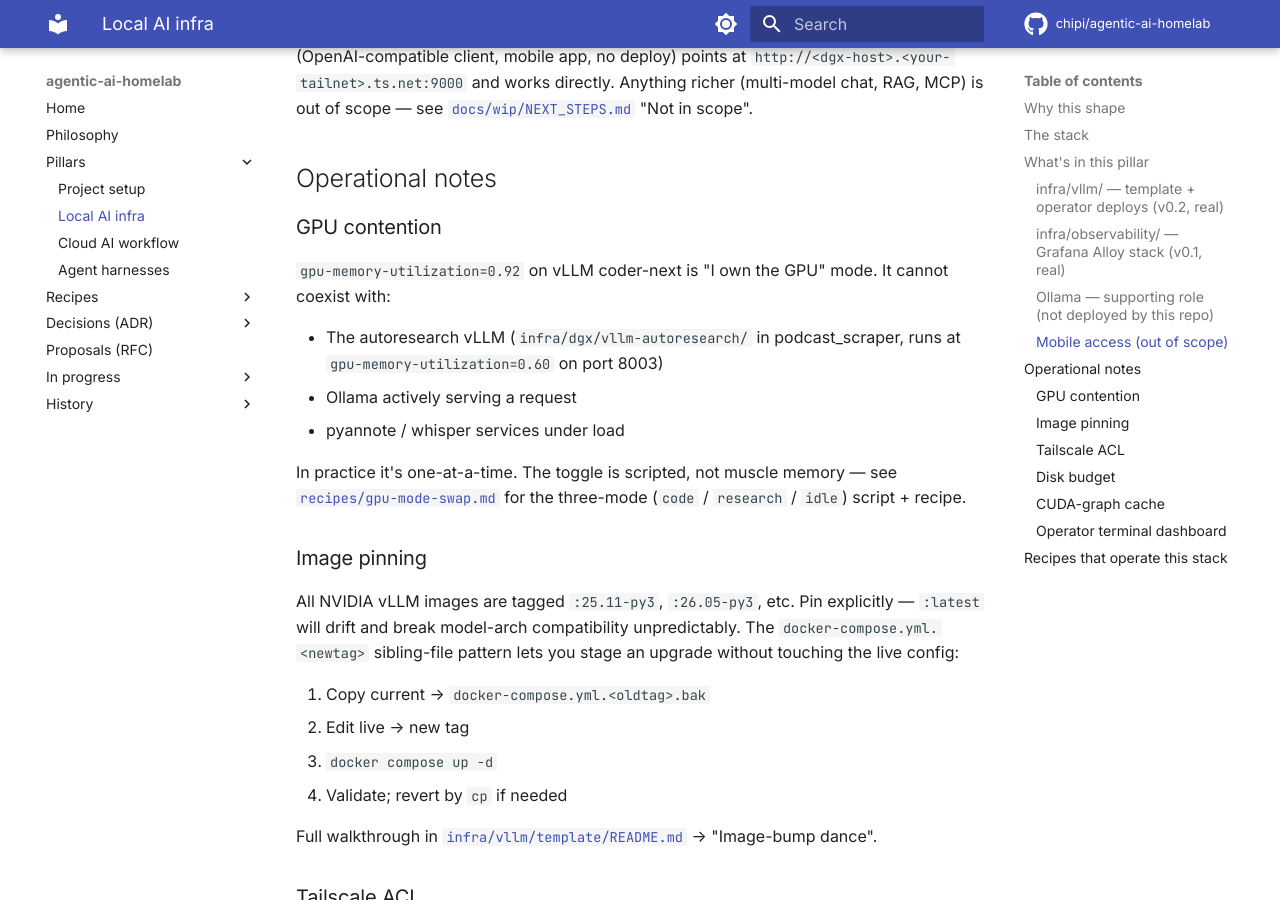
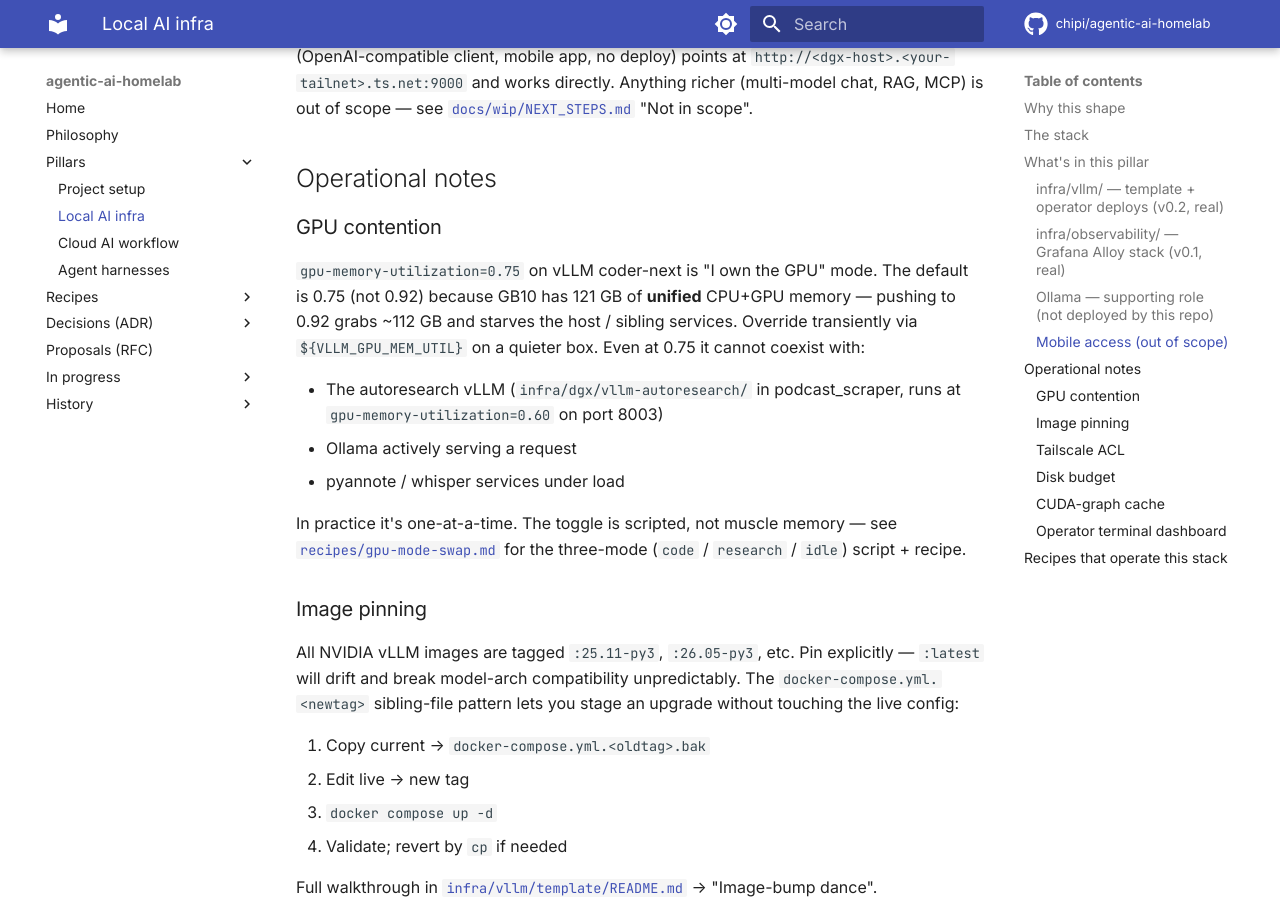
Before and after one commit to chipi/agentic-ai-homelab, an MkDocs documentation site: the page built from docs/local-ai-infra.md, in a window 1280 px wide and 900 px high, scrolled down 3349 px. Built offline with MkDocs 1.6.1 and Material for MkDocs 9.7.7, drawn with Linux system fonts in a browser that asks for light colours; comment, search, counter and statistics services are not loaded.

Commit message:
docs+template: align vLLM gpu-mem-util references to 0.75 GB10 default
Trailing edits after 62780d2 (the runtime fix). Four docs still pinned
the example value at 0.92 — stale on GB10 unified memory.

Updates:
- docs/local-ai-infra.md: GPU-contention section now states 0.75 +
  *why* (GB10's 121 GB unified pool; 0.92 starves the host).
- docs/recipes/gpu-mode-swap.md: coder-next utilization in "Why this
  exists" + VLLM_GPU_MEM_UTIL override pointer.
- infra/vllm/template/README.md:
  * FP8 fit claim now says "unified memory" + 0.75
  * Port/GPU tuning section default 0.75
  * New GB10-vs-discrete-VRAM caveat block above the scenarios table
    (0.92 still valid on A100/H100/4090 where system RAM is separate)
  * "I own the GPU" budget line clarified per-architecture
- infra/vllm/template/docker-compose.yml: comment rewritten + switched
  to ${VLLM_GPU_MEM_UTIL:-0.75} to match coder-next's pattern.

Strict mkdocs build verified locally per AGENTS.md #4 before push.

Co-Authored-By: Claude Opus 4.7 (1M context) <noreply@anthropic.com>

```diff
--- a/docs/local-ai-infra.md
+++ b/docs/local-ai-infra.md
@@ -155,8 +155,11 @@ see [`docs/wip/NEXT_STEPS.md`](wip/NEXT_STEPS.md) "Not in scope".
 
 ### GPU contention
 
-`gpu-memory-utilization=0.92` on vLLM coder-next is "I own the GPU" mode.
-It cannot coexist with:
+`gpu-memory-utilization=0.75` on vLLM coder-next is "I own the GPU" mode.
+The default is 0.75 (not 0.92) because GB10 has 121 GB of **unified**
+CPU+GPU memory — pushing to 0.92 grabs ~112 GB and starves the host /
+sibling services. Override transiently via `${VLLM_GPU_MEM_UTIL}` on a
+quieter box. Even at 0.75 it cannot coexist with:
 
 - The autoresearch vLLM (`infra/dgx/vllm-autoresearch/` in
   podcast_scraper, runs at `gpu-memory-utilization=0.60` on port 8003)
```
Also changed, not shown: docs/recipes/gpu-mode-swap.md (+1 -1 lines), infra/vllm/template/README.md (+17 -8 lines), 1 other file.
